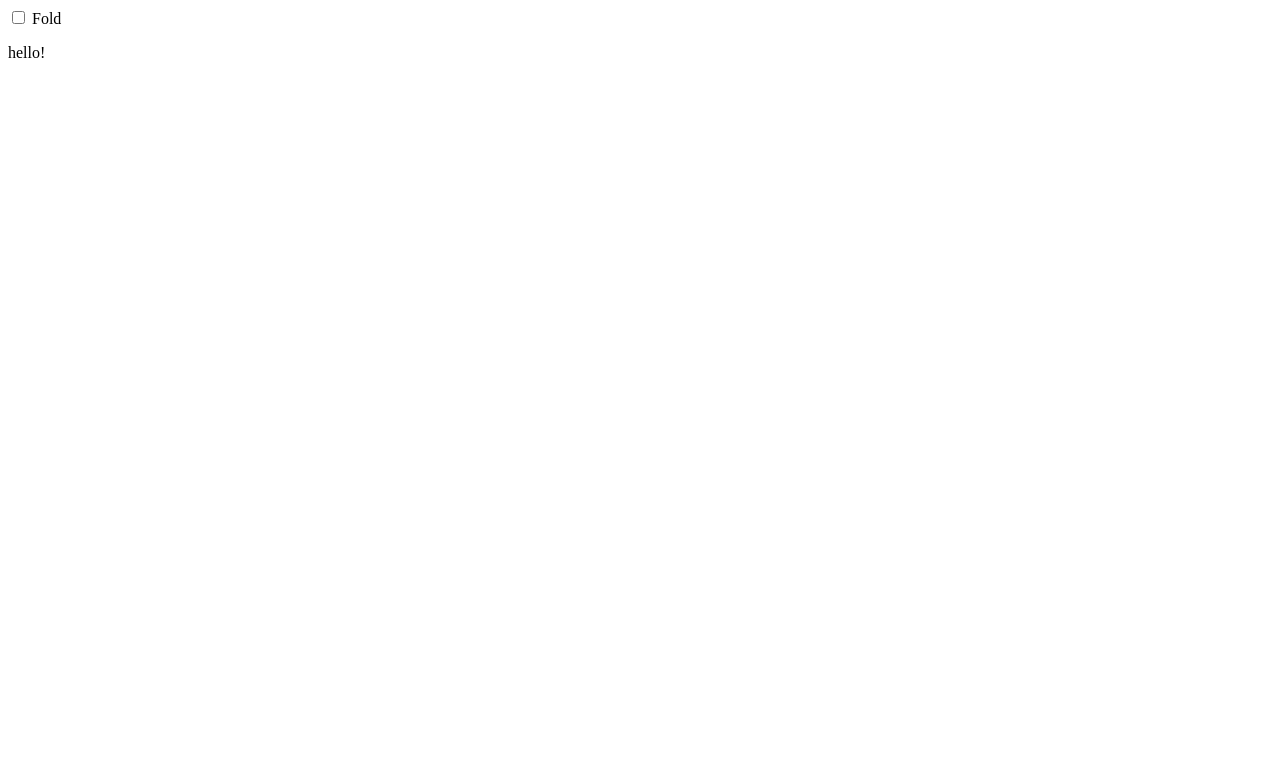
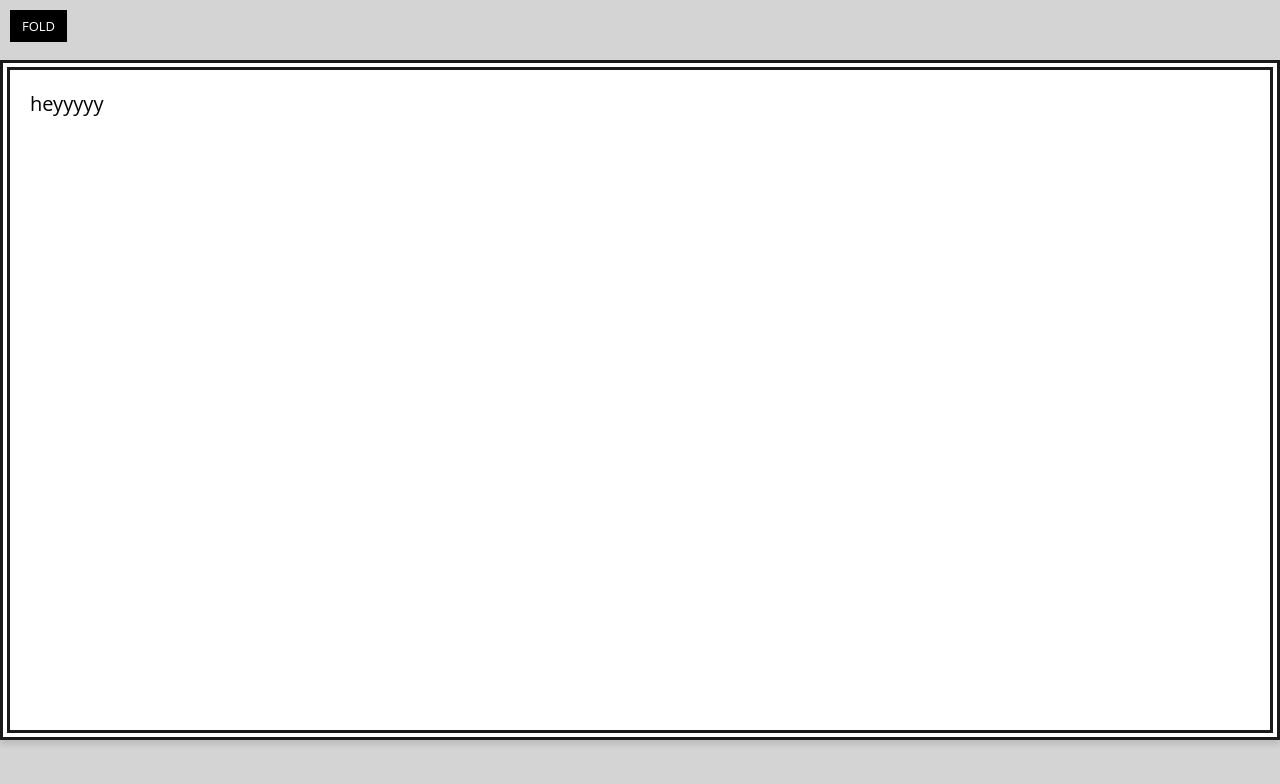
Before and after one commit to schatfield/-React-For-Beginners-Starter-Files, a React (Create React App) app in the folder catch-of-the-day/: page / in a window 1280 px wide. Shown: the top 784 px of the page. Built offline with nearby package versions, Linux system fonts and the light colour scheme.

Commit message:
building out components for app layout

```diff
--- /dev/null
+++ b/catch-of-the-day/src/components/App.js
@@ -0,0 +1,13 @@
+import React from "react";
+
+class App extends React.Component {
+  render() {
+    return (
+      <div className="catch-of-the-day">
+        <p>heyyyyy</p>
+      </div>
+    );
+  }
+}
+
+export default App;
--- a/catch-of-the-day/src/components/StorePicker.js
+++ b/catch-of-the-day/src/components/StorePicker.js
@@ -3,7 +3,7 @@ import React from 'react'; //import you ingredients
 
 //make the sausage
 class StorePicker extends React.Component {
-    render() {
+    render () {
         return <p>hello!</p>
     }
 }
--- a/catch-of-the-day/src/index.js
+++ b/catch-of-the-day/src/index.js
@@ -1,7 +1,9 @@
 // let's go!
 
-import React from 'react';
-import {render} from 'react-dom';
-import StorePicker from './components/StorePicker';
+import React from "react";
+import { render } from "react-dom";
+//import StorePicker from "./components/StorePicker";
+import App from "./components/App.js";
+import "./css/style.css";
 
-render(<StorePicker />, document.querySelector('#main'));
+render(<App />, document.querySelector("#main"));
```
